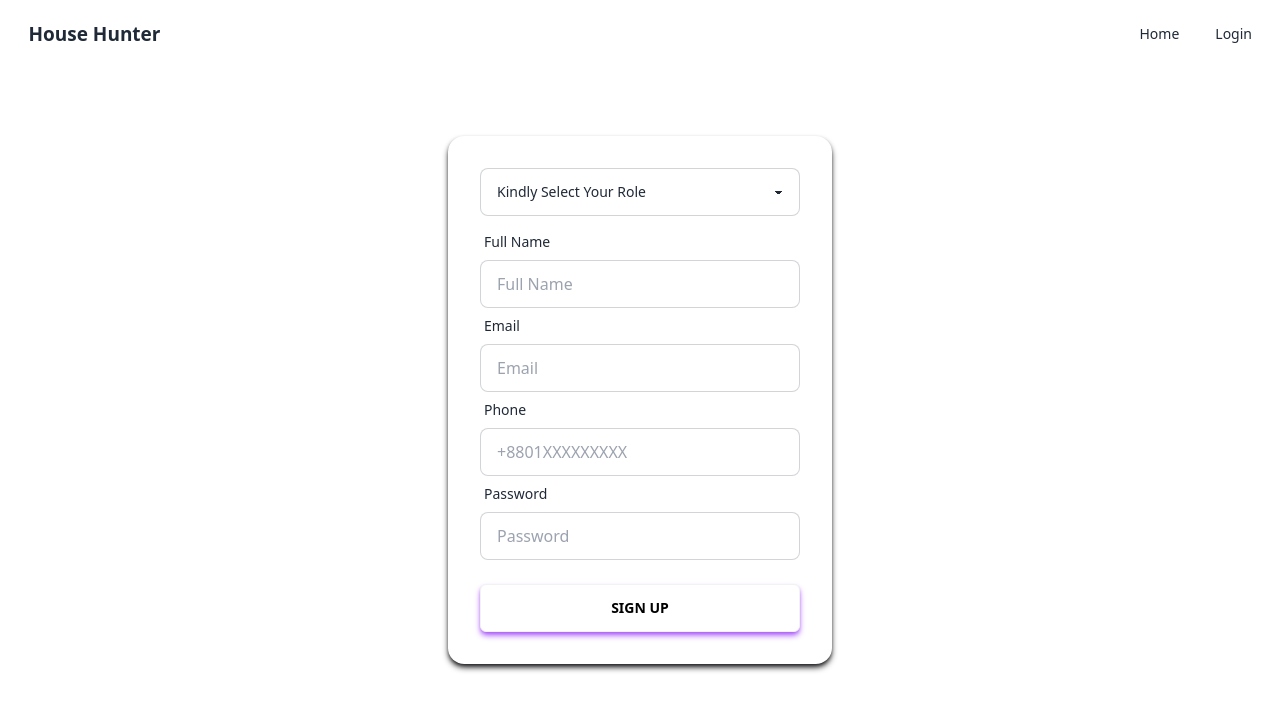
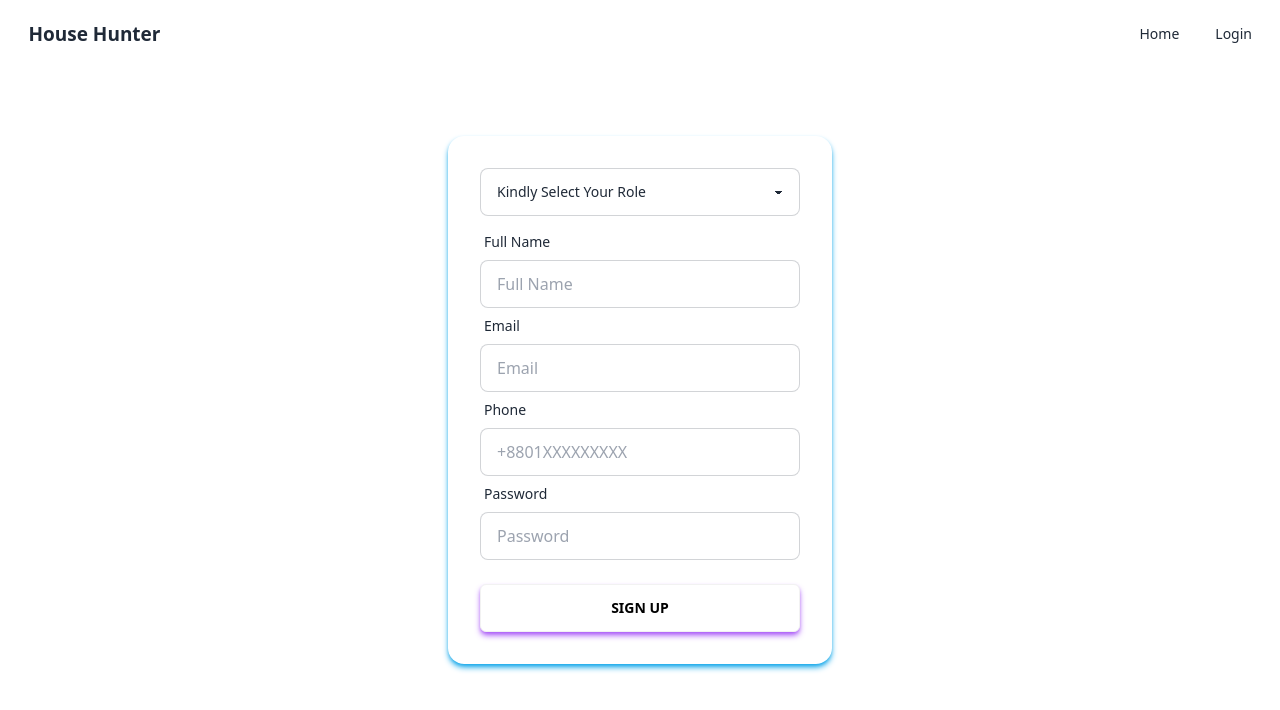
Before and after one commit to sayonUsman/house-hunter, a React (Vite) app: page /signup in a window 1280 px wide. Shown: the top 710 px of the page. Built offline with nearby package versions, Linux system fonts and the light colour scheme.

Commit message:
Changed shadow's color of login and sign up card

```diff
--- a/src/pages/Login/Login.jsx
+++ b/src/pages/Login/Login.jsx
@@ -47,7 +47,7 @@ const Login = () => {
   return (
     <div className="hero min-h-screen">
       <div className="hero-content flex-col lg:flex-row-reverse">
-        <div className="card flex-shrink-0 w-72 sm:w-96 shadow-md shadow-zinc-900">
+        <div className="card flex-shrink-0 w-72 sm:w-96 shadow-md shadow-sky-500">
           <div className="card-body">
             <form onSubmit={handleSubmit(onSubmit)}>
               <div className="form-control">
--- a/src/pages/SignUp/SignUp.jsx
+++ b/src/pages/SignUp/SignUp.jsx
@@ -70,7 +70,7 @@ const SignUp = () => {
   return (
     <div className="hero min-h-screen">
       <div className="hero-content flex-col lg:flex-row-reverse">
-        <div className="card flex-shrink-0 w-72 sm:w-96 shadow-md shadow-zinc-900">
+        <div className="card flex-shrink-0 w-72 sm:w-96 shadow-md shadow-sky-500">
           <div className="card-body">
             <select
               onChange={(event) => manageRole(event)}
```
